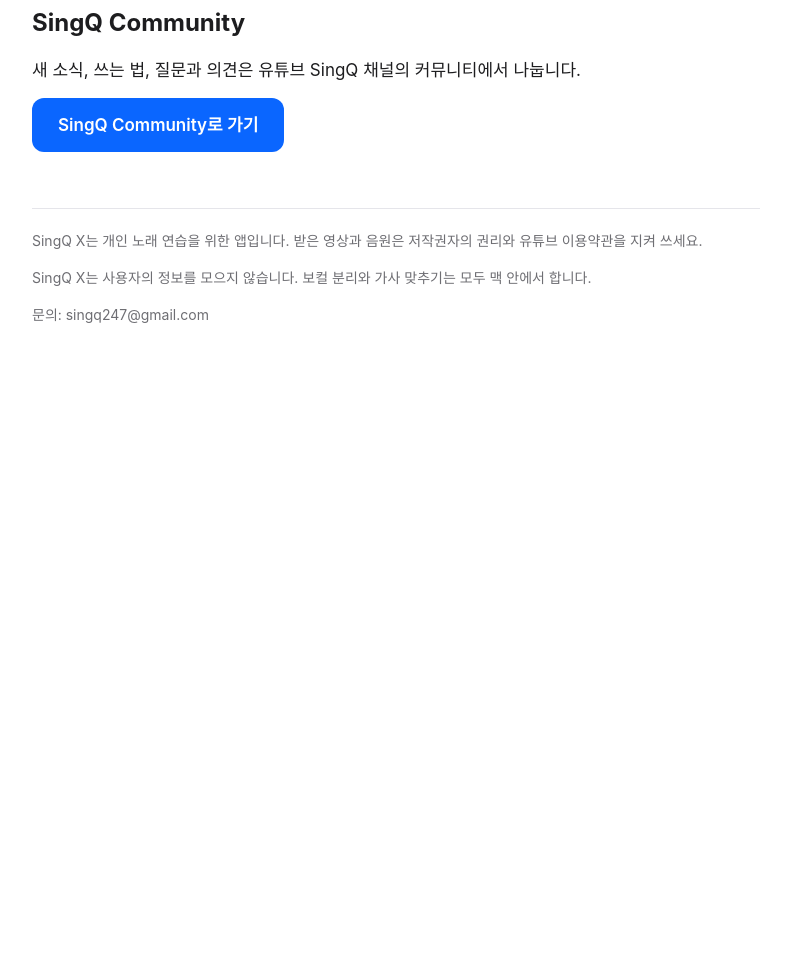
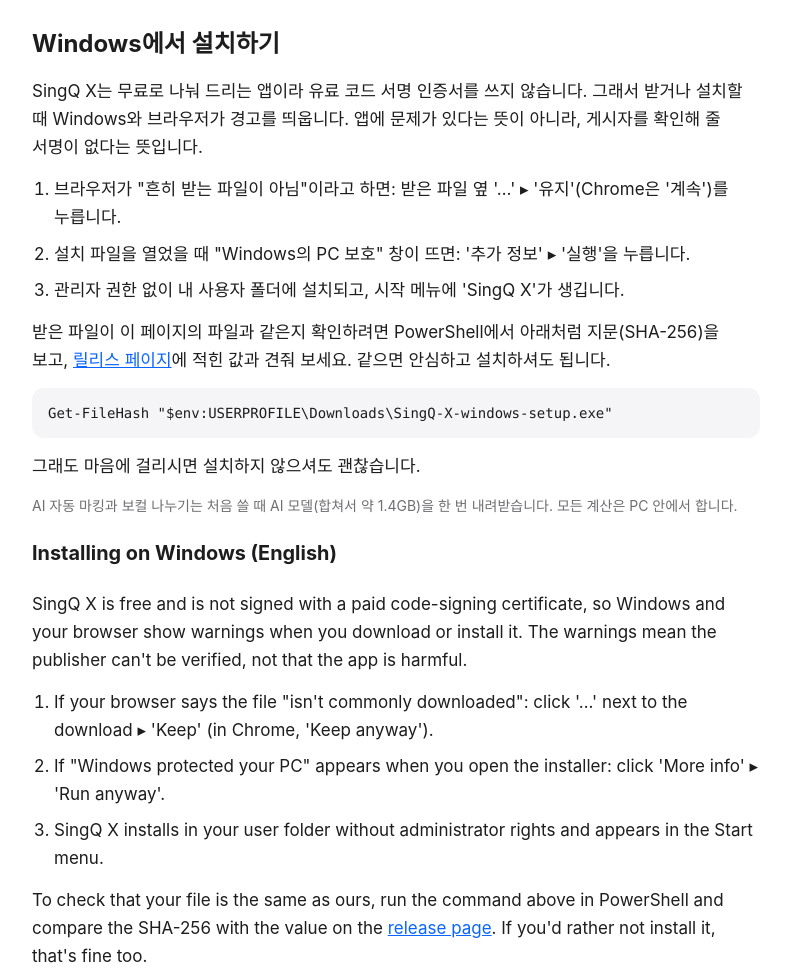
Before and after one commit to SingQ365/singq365.github.io, a plain HTML site: page index.html in a window 1280 px wide. Shown: the part 1333-2306 px from the top of the page, without its empty margins (244-1033 px from the left). Before the commit the page ends 1714 px from the top, so only its background shows below. Drawn offline with Linux system fonts and the light colour scheme.

Commit message:
Windows판 내려받기와 설치 경고 안내 (한국어·영어)
Co-Authored-By: Claude Opus 5.5 <noreply@anthropic.com>

```diff
--- a/index.html
+++ b/index.html
@@ -33,8 +33,8 @@ footer{border-top:1px solid var(--line);margin-top:56px;padding-top:20px;font-si
 <main>
 <h1>SingQ X</h1>
 <p class="lead">유튜브 노래 영상 하나로 시작하는 노래 연습.</p>
-<p class="dl"><a class="btn" href="https://github.com/SingQ365/singq365.github.io/releases/latest/download/SingQ-X.dmg">Mac용 내려받기</a><span class="btn off" aria-disabled="true">Windows용은 개발 중입니다</span></p>
-<p class="small">macOS 14 이상, Apple Silicon 맥 · 무료</p>
+<p class="dl"><a class="btn" href="https://github.com/SingQ365/singq365.github.io/releases/latest/download/SingQ-X.dmg">Mac용 내려받기</a><a class="btn" href="https://github.com/SingQ365/singq365.github.io/releases/latest/download/SingQ-X-windows-setup.exe">Windows용 내려받기</a></p>
+<p class="small">Mac: macOS 14 이상, Apple Silicon 맥 · Windows: Windows 10·11 64비트, 메모리 8GB 이상 권장 · 무료<br><a href="#windows">Windows에서 설치할 때 나오는 경고에 대해</a></p>
 
 <h2>쓰는 법</h2>
 <ol>
@@ -59,13 +59,34 @@ footer{border-top:1px solid var(--line);margin-top:56px;padding-top:20px;font-si
 0:17.820 둘째 줄 가사
 …</pre>
 <p>이 글을 그 노래 영상에 댓글로 달아 주세요. 다른 사람이 SingQ X에 같은 주소를 넣으면, 앱이 먼저 댓글에서 SingQ 타임스탬프를 찾아 그 마커를 그대로 가져옵니다. SingQ 타임스탬프가 없으면 유튜브 자막이나 AI 자동 마킹으로 마커를 만듭니다.</p>
+<h2 id="windows">Windows에서 설치하기</h2>
+<p>SingQ X는 무료로 나눠 드리는 앱이라 유료 코드 서명 인증서를 쓰지 않습니다. 그래서 받거나 설치할 때 Windows와 브라우저가 경고를 띄웁니다. 앱에 문제가 있다는 뜻이 아니라, 게시자를 확인해 줄 서명이 없다는 뜻입니다.</p>
+<ol>
+<li>브라우저가 "흔히 받는 파일이 아님"이라고 하면: 받은 파일 옆 '…' ▸ '유지'(Chrome은 '계속')를 누릅니다.</li>
+<li>설치 파일을 열었을 때 "Windows의 PC 보호" 창이 뜨면: '추가 정보' ▸ '실행'을 누릅니다.</li>
+<li>관리자 권한 없이 내 사용자 폴더에 설치되고, 시작 메뉴에 'SingQ X'가 생깁니다.</li>
+</ol>
+<p style="margin-top:14px">받은 파일이 이 페이지의 파일과 같은지 확인하려면 PowerShell에서 아래처럼 지문(SHA-256)을 보고, <a href="https://github.com/SingQ365/singq365.github.io/releases/latest">릴리스 페이지</a>에 적힌 값과 견줘 보세요. 같으면 안심하고 설치하셔도 됩니다.</p>
+<pre>Get-FileHash "$env:USERPROFILE\Downloads\SingQ-X-windows-setup.exe"</pre>
+<p>그래도 마음에 걸리시면 설치하지 않으셔도 괜찮습니다.</p>
+<p class="small">AI 자동 마킹과 보컬 나누기는 처음 쓸 때 AI 모델(합쳐서 약 1.4GB)을 한 번 내려받습니다. 모든 계산은 PC 안에서 합니다.</p>
+
+<h3 lang="en">Installing on Windows (English)</h3>
+<p lang="en">SingQ X is free and is not signed with a paid code-signing certificate, so Windows and your browser show warnings when you download or install it. The warnings mean the publisher can't be verified, not that the app is harmful.</p>
+<ol lang="en">
+<li>If your browser says the file "isn't commonly downloaded": click '…' next to the download ▸ 'Keep' (in Chrome, 'Keep anyway').</li>
+<li>If "Windows protected your PC" appears when you open the installer: click 'More info' ▸ 'Run anyway'.</li>
+<li>SingQ X installs in your user folder without administrator rights and appears in the Start menu.</li>
+</ol>
+<p lang="en" style="margin-top:14px">To check that your file is the same as ours, run the command above in PowerShell and compare the SHA-256 with the value on the <a href="https://github.com/SingQ365/singq365.github.io/releases/latest">release page</a>. If you'd rather not install it, that's fine too.</p>
+
 <h2>SingQ Community</h2>
 <p>새 소식, 쓰는 법, 질문과 의견은 유튜브 SingQ 채널의 커뮤니티에서 나눕니다.</p>
 <p><a class="btn" href="https://www.youtube.com/@SingQ365/community">SingQ Community로 가기</a></p>
 
 <footer>
 <p>SingQ X는 개인 노래 연습을 위한 앱입니다. 받은 영상과 음원은 저작권자의 권리와 유튜브 이용약관을 지켜 쓰세요.</p>
-<p>SingQ X는 사용자의 정보를 모으지 않습니다. 보컬 분리와 가사 맞추기는 모두 맥 안에서 합니다.</p>
+<p>SingQ X는 사용자의 정보를 모으지 않습니다. 보컬 분리와 가사 맞추기는 모두 맥이나 PC 안에서 합니다.</p>
 <p>문의: singq247@gmail.com</p>
 </footer>
 </main>
```
